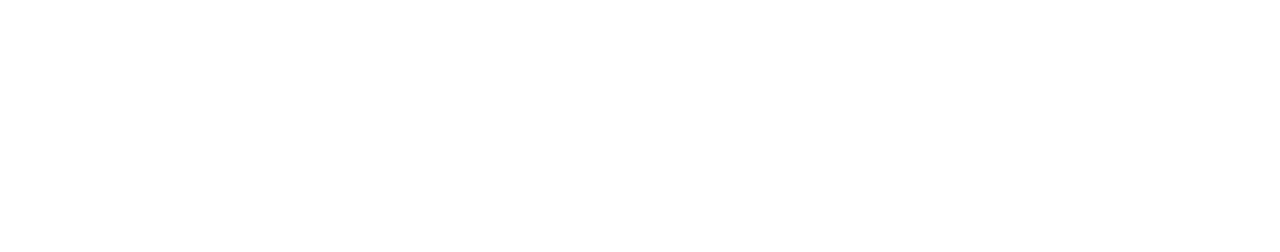
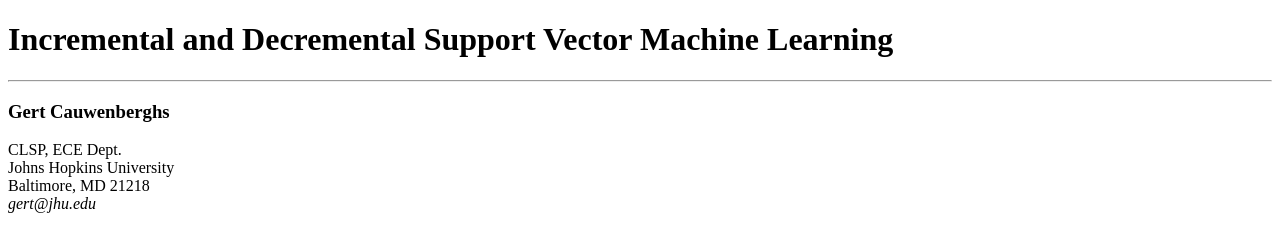
Before and after one commit to classe114-alessiovietri/03-lc-paper-scientifico, a plain HTML site: page index.html in a window 1280 px wide. Drawn offline with Linux system fonts and the light colour scheme.

Commit message:
Completato header

```diff
--- a/index.html
+++ b/index.html
@@ -3,9 +3,33 @@
     <head>
         <meta charset="UTF-8">
         <meta name="viewport" content="width=device-width, initial-scale=1.0">
-        <title>03 LC Paper Scientifico</title>
+        <title>Incremental and Decremental Support Vector Machine Learning</title>
     </head>
     <body>
 
+        <header>
+            <h1>
+                Incremental and Decremental Support Vector Machine Learning
+            </h1>
+
+            <hr>
+
+            <h3>
+                Gert Cauwenberghs
+            </h3>
+
+            <p>
+                CLSP, ECE Dept.<br>
+                Johns Hopkins University<br>
+                Baltimore, MD 21218<br>
+                <em>
+                    gert@jhu.edu
+                </em>
+            </p>
+        </header>
+
+        <main>
+        </main>
+
     </body>
 </html>
```
